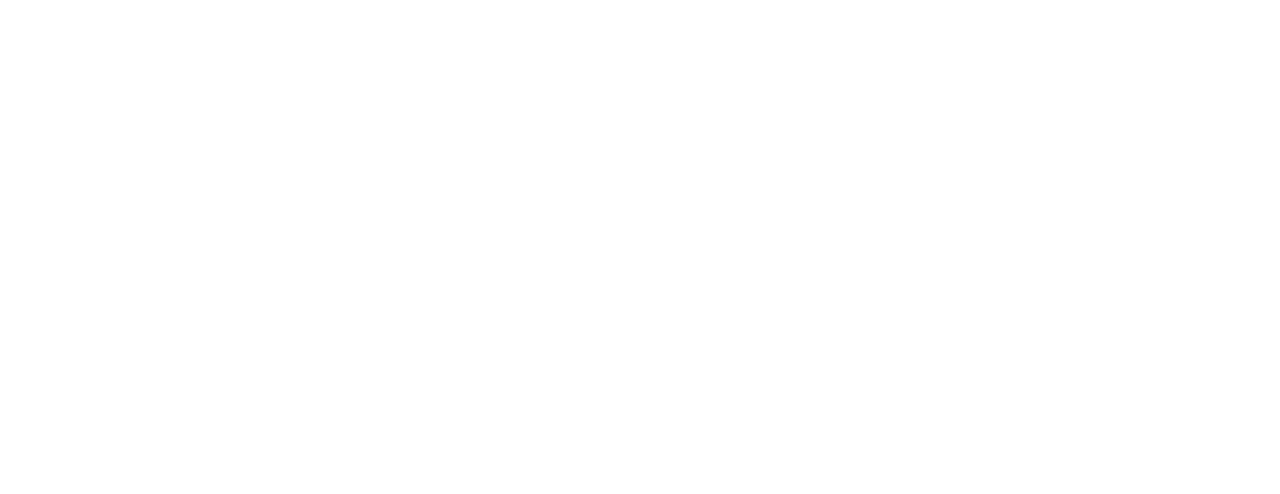
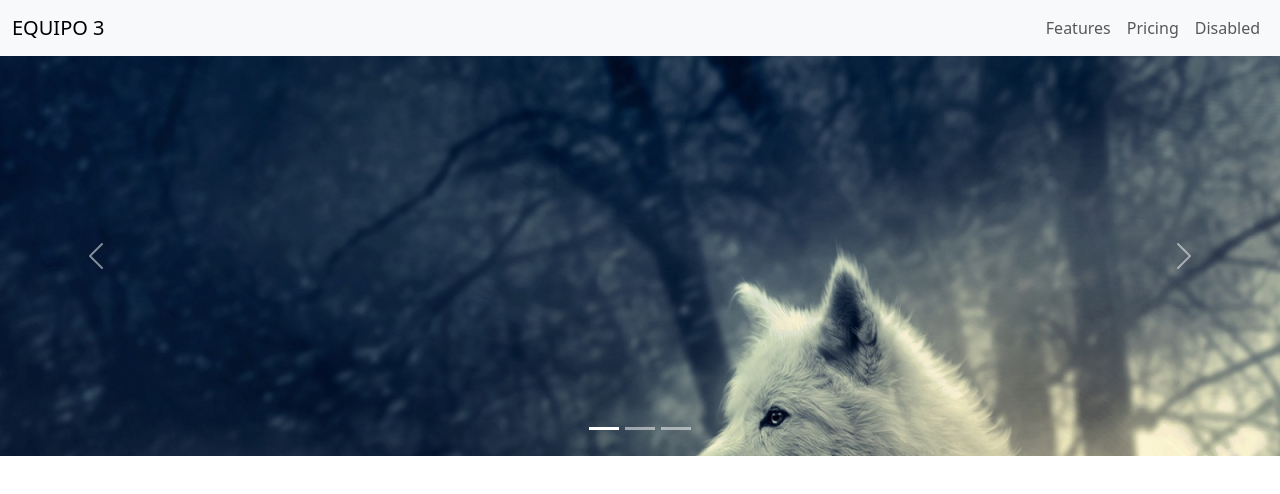
Before and after one commit to DanielSalas789/bootstrap.Multimedia, a website: page index.html in a window 1280 px wide. Drawn offline with nearby package versions, Linux system fonts and the light colour scheme.

Commit message:
navbar y carousel

```diff
--- a/index.html
+++ b/index.html
@@ -8,22 +8,81 @@
     <link rel="stylesheet" href="bootstrap-5.3.3-dist/css/bootstrap.min.css">
     <link href="https://cdn.jsdelivr.net/npm/bootstrap@5.3.3/dist/css/bootstrap.min.css" rel="stylesheet"
         integrity="sha384-QWTKZyjpPEjISv5WaRU9OFeRpok6YctnYmDr5pNlyT2bRjXh0JMhjY6hW+ALEwIH" crossorigin="anonymous">
+    <link rel="stylesheet" href="style.css">
 </head>
 
 <body>
+    <!-- NAVBAR -->
+    <nav class="navbar navbar-expand-md bg-body-tertiary">
+        <div class="container-fluid">
+            <a class="navbar-brand" href="#">EQUIPO 3</a>
+            <button class="navbar-toggler" type="button" data-bs-toggle="collapse" data-bs-target="#navbarNav"
+                aria-controls="navbarNav" aria-expanded="false" aria-label="Toggle navigation">
+                <span class="navbar-toggler-icon"></span>
+            </button>
+            <div class="collapse navbar-collapse" id="navbarNav">
+                <!-- DATOS DE TEXTO -->
+                <ul class="navbar-nav ms-auto">
+                    <li class="nav-item">
+                        <a class="nav-link active" aria-current="page" href="#"></a>
+                    </li>
+                    <li class="nav-item">
+                        <a class="nav-link" href="#">Features</a>
+                    </li>
+                    <li class="nav-item">
+                        <a class="nav-link" href="#">Pricing</a>
+                    </li>
+                    <li class="nav-item">
+                        <a class="nav-link " aria-disabled="true">Disabled</a>
+                    </li>
+                </ul>
+            </div>
+        </div>
+    </nav>
+
+    <!-- CARRUSEL DE IMAGENES -->
+    <div id="carouselExampleIndicators" class="carousel slide">
+        <div class="carousel-indicators carousel">
+            <button type="button" data-bs-target="#carouselExampleIndicators" data-bs-slide-to="0" class="active"
+                aria-current="true" aria-label="Slide 1"></button>
+            <button type="button" data-bs-target="#carouselExampleIndicators" data-bs-slide-to="1"
+                aria-label="Slide 2"></button>
+            <button type="button" data-bs-target="#carouselExampleIndicators" data-bs-slide-to="2"
+                aria-label="Slide 3"></button>
+        </div>
+        <div class="carousel-inner">
+            <div class="carousel-item active">
+                <img src="assets/imagenes/1.jpg" class="d-block w-100" alt="...">
+            </div>
+            <div class="carousel-item">
+                <img src="assets/imagenes/2.jpg" class="d-block w-100" alt="...">
+            </div>
+            <div class="carousel-item">
+                <img src="assets/imagenes/3.jpg" class="d-block w-100" alt="...">
+            </div>
+        </div>
+        <button class="carousel-control-prev" type="button" data-bs-target="#carouselExampleIndicators"
+            data-bs-slide="prev">
+            <span class="carousel-control-prev-icon" aria-hidden="true"></span>
+            <span class="visually-hidden">Previous</span>
+        </button>
+        <button class="carousel-control-next" type="button" data-bs-target="#carouselExampleIndicators"
+            data-bs-slide="next">
+            <span class="carousel-control-next-icon" aria-hidden="true"></span>
+            <span class="visually-hidden">Next</span>
+        </button>
+    </div>
 
 
 
 
 
 
-
-
-
-    <script src="https://cdn.jsdelivr.net/npm/bootstrap@5.3.3/dist/js/bootstrap.bundle.min.js"
+    <script src=" https://cdn.jsdelivr.net/npm/bootstrap@5.3.3/dist/js/bootstrap.bundle.min.js"
         integrity="sha384-YvpcrYf0tY3lHB60NNkmXc5s9fDVZLESaAA55NDzOxhy9GkcIdslK1eN7N6jIeHz"
         crossorigin="anonymous"></script>
     <script src="bootstrap-5.3.3-dist/js/bootstrap.min.js"></script>
+    <script src="index.js"></script>
 </body>
 
 </html>
--- /dev/null
+++ b/style.css
@@ -0,0 +1,4 @@
+.carousel-item {
+
+    max-height: 400px;
+}
```
Also changed, not shown: assets/imagenes/1.jpg (added), assets/imagenes/2.jpg (added), assets/imagenes/3.jpg (added), assets/imagenes/logo512.png (added), index.js (added).
